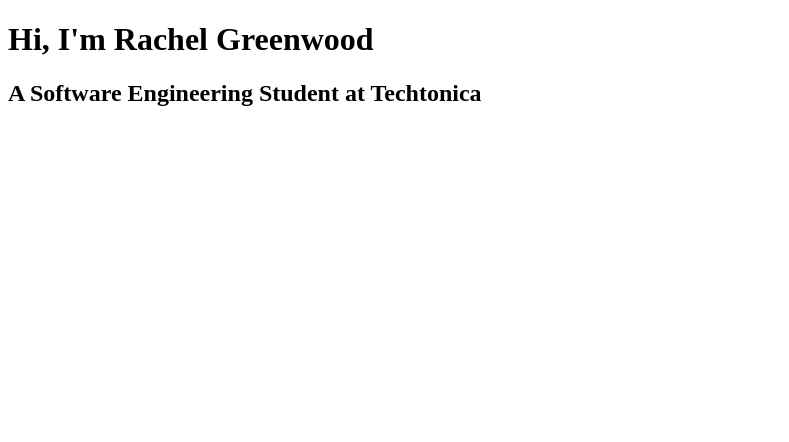
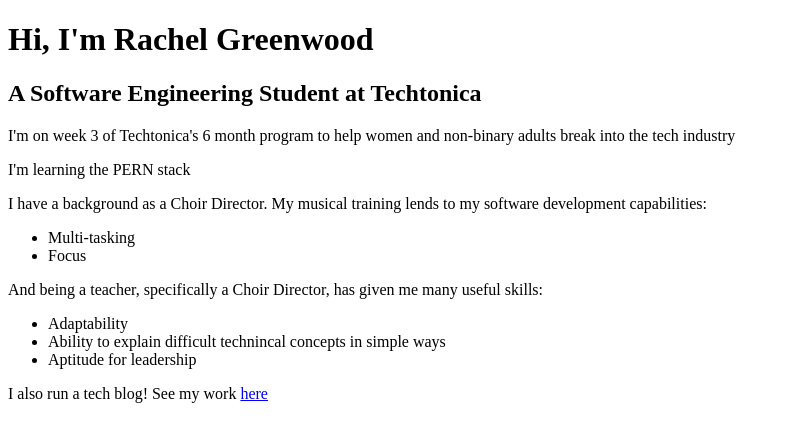
Before and after one commit to RachelGreenwood/TechtonicaAssignments, a plain HTML site: page portfolio/index.html in a window 1280 px wide. Shown: the whole page, without its empty margins (0-789 px from the left). Drawn offline with Linux system fonts and the light colour scheme.

Commit message:
Adds about me section

```diff
--- a/portfolio/index.html
+++ b/portfolio/index.html
@@ -10,5 +10,21 @@
             <h1>Hi, I'm Rachel Greenwood</h1>
             <h2>A Software Engineering Student at Techtonica</h2>
         </div>
+        <div class="about">
+            <p>I'm on week 3 of Techtonica's 6 month program to help women and non-binary adults break into the tech industry</p>
+            <p>I'm learning the PERN stack</p>
+            <p>I have a background as a Choir Director. My musical training lends to my software development capabilities:</p>
+            <ul>
+                <li>Multi-tasking</li>
+                <li>Focus</li>
+            </ul>
+            <p>And being a teacher, specifically a Choir Director, has given me many useful skills:</p>
+            <ul>
+                <li>Adaptability</li>
+                <li>Ability to explain difficult technincal concepts in simple ways</li>
+                <li>Aptitude for leadership</li>
+            </ul>
+            <p>I also run a tech blog! See my work <a href="https://medium.com/@rachelgreenwood3301">here</a></p>
+        </div>
     </body>
 </html>
```
